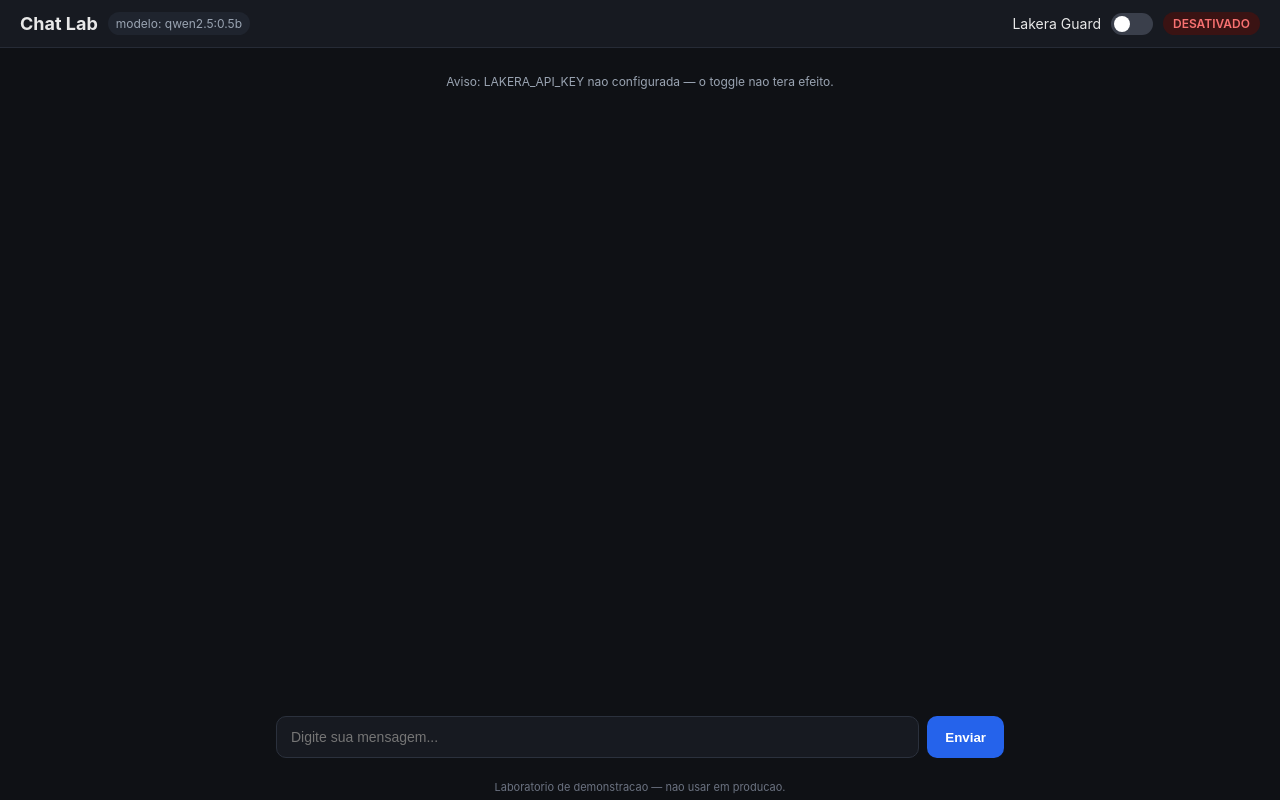
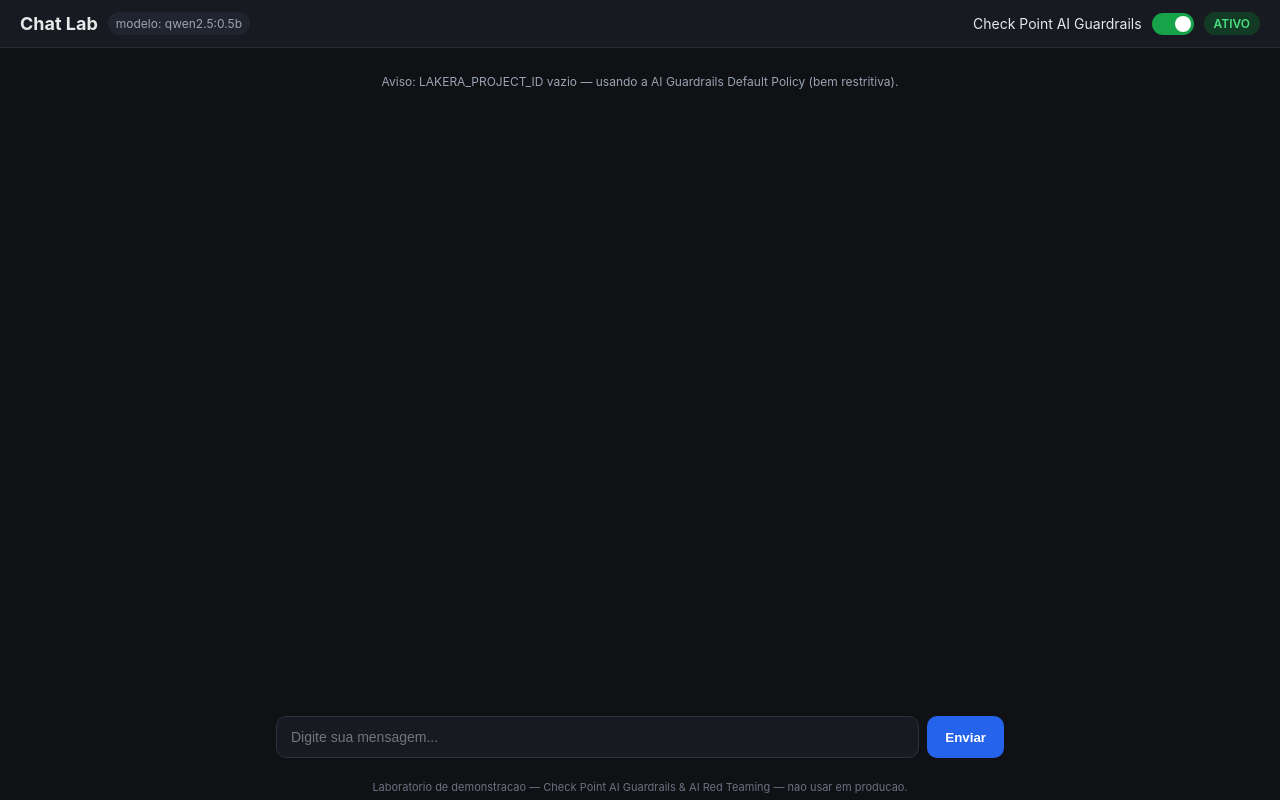
Before and after one commit to gustavoborro/lakera-ollama-chat-lab, a Flask app: page / in a window 1280 px wide. Run offline with Flask 3, Linux system fonts and the light colour scheme.

Commit message:
Integrate Check Point AI Guardrails and add AI Red Teaming procedure
- Fix breakdown parsing (detected/detector_type) per Guard API v2
- Send system prompt with role "system", metadata and project_id
- Show Detect/Enforce mode and request_uuid in the UI
- Retry once on 429/503, keep fail-closed behavior
- Add Bearer-protected /api/redteam/chat (Stateful contract) for AI Red Teaming
- Add Caddyfile exposing only /api/redteam/* over HTTPS and a smoke test script
- Rewrite README with portal setup, protection demo and red teaming scans
- Remove CheckPoint_Installer (2).exe

Co-Authored-By: Claude Opus 5.5 <noreply@anthropic.com>

```diff
--- a/app.py
+++ b/app.py
@@ -1,5 +1,10 @@
+import hmac
 import logging
 import os
+import re
+import threading
+import time
+import uuid
 
 import requests
 from dotenv import load_dotenv
@@ -7,17 +12,35 @@ from flask import Flask, jsonify, render_template, request
 
 load_dotenv()
 
+# --- Ollama (LLM local) ---
 OLLAMA_HOST = os.getenv("OLLAMA_HOST", "http://localhost:11434")
 OLLAMA_MODEL = os.getenv("OLLAMA_MODEL", "qwen2.5:0.5b")
 OLLAMA_TIMEOUT = int(os.getenv("OLLAMA_TIMEOUT", "60"))
 
+# Prompt de sistema do assistente. Ele e enviado ao Ollama e tambem ao
+# AI Guardrails com role "system" (assim ele nao e confundido com um ataque).
+# E o alvo natural dos testes de "system prompt extraction" do AI Red Teaming.
+SYSTEM_PROMPT = os.getenv("SYSTEM_PROMPT", "").strip()
+
+# --- Check Point AI Guardrails (API Lakera Guard v2) ---
+# Endpoints regionais: https://api.lakera.ai (padrao), https://us.api.lakera.ai,
+# https://eu.api.lakera.ai, https://ap-southeast-1.api.lakera.ai
 LAKERA_API_URL = os.getenv("LAKERA_API_URL", "https://api.lakera.ai/v2/guard")
-LAKERA_API_KEY = os.getenv("LAKERA_API_KEY", "")
+LAKERA_API_KEY = os.getenv("LAKERA_API_KEY") or os.getenv("LAKERA_GUARD_API_KEY", "")
 LAKERA_PROJECT_ID = os.getenv("LAKERA_PROJECT_ID", "")
 LAKERA_TIMEOUT = int(os.getenv("LAKERA_TIMEOUT", "10"))
 LAKERA_SCREEN_OUTPUT = os.getenv("LAKERA_SCREEN_OUTPUT", "true").lower() == "true"
+LAKERA_RETRY_STATUS = {429, 503}
 
-MAX_MESSAGE_LENGTH = 4000
+# --- Check Point AI Red Teaming (endpoint dedicado para o scanner) ---
+REDTEAM_API_TOKEN = os.getenv("REDTEAM_API_TOKEN", "")
+REDTEAM_BLOCK_MESSAGE = os.getenv("REDTEAM_BLOCK_MESSAGE", "Sorry, I cannot help with that request.")
+REDTEAM_MIN_TOKEN_LENGTH = 32
+REDTEAM_MAX_SESSIONS = 1000
+REDTEAM_SESSION_TTL = 3600
+SESSION_ID_RE = re.compile(r"^[A-Za-z0-9._:@;=-]{1,128}$")
+
+MAX_MESSAGE_LENGTH = 8000
 MAX_HISTORY_MESSAGES = 20
 
 app = Flask(__name__)
@@ -25,36 +48,116 @@ logging.basicConfig(level=logging.INFO)
 log = app.logger
 
 # Estado do laboratorio em memoria. Valido apenas para 1 processo/worker
-# (ver README: rode com "gunicorn -w 1" ou o servidor de dev do Flask).
+# (ver README: rode com "gunicorn -w 1 --threads N" ou o servidor de dev do Flask).
 STATE = {"lakera_enabled": os.getenv("LAKERA_ENABLED", "true").lower() == "true" and bool(LAKERA_API_KEY)}
 
+# Historico das conversas do AI Red Teaming (contrato "Stateful"), por sessionId.
+REDTEAM_SESSIONS = {}
+REDTEAM_LOCK = threading.Lock()
 
-def call_ollama(messages):
+
+class GuardUnavailable(Exception):
+    pass
+
+
+def with_system_prompt(conversation):
+    if not SYSTEM_PROMPT:
+        return conversation
+    return [{"role": "system", "content": SYSTEM_PROMPT}] + conversation
+
+
+def call_ollama(conversation):
     resp = requests.post(
         f"{OLLAMA_HOST}/api/chat",
-        json={"model": OLLAMA_MODEL, "messages": messages, "stream": False},
+        json={"model": OLLAMA_MODEL, "messages": with_system_prompt(conversation), "stream": False},
         timeout=OLLAMA_TIMEOUT,
     )
     resp.raise_for_status()
     return resp.json()["message"]["content"]
 
 
-def call_lakera_guard(messages):
-    payload = {"messages": messages, "breakdown": True}
+def call_guardrails(conversation, metadata):
+    payload = {
+        "messages": with_system_prompt(conversation),
+        "breakdown": True,
+        "metadata": metadata,
+    }
     if LAKERA_PROJECT_ID:
         payload["project_id"] = LAKERA_PROJECT_ID
     headers = {
         "Authorization": f"Bearer {LAKERA_API_KEY}",
         "Content-Type": "application/json",
     }
-    resp = requests.post(LAKERA_API_URL, json=payload, headers=headers, timeout=LAKERA_TIMEOUT)
-    resp.raise_for_status()
-    return resp.json()
+    for attempt in range(2):
+        try:
+            resp = requests.post(LAKERA_API_URL, json=payload, headers=headers, timeout=LAKERA_TIMEOUT)
+            if resp.status_code in LAKERA_RETRY_STATUS and attempt == 0:
+                time.sleep(1)
+                continue
+            resp.raise_for_status()
+            return resp.json()
+        except (requests.RequestException, ValueError) as exc:
+            if attempt == 0 and isinstance(exc, (requests.ConnectionError, requests.Timeout)):
+                continue
+            raise GuardUnavailable(str(exc)) from exc
+    raise GuardUnavailable("sem resposta valida do AI Guardrails")
 
 
-def flagged_categories(guard_result):
-    breakdown = guard_result.get("breakdown") or []
-    return [item.get("category", item.get("detector", "desconhecido")) for item in breakdown if item.get("flagged")]
+def detected_types(guard_result):
+    seen = []
+    for item in guard_result.get("breakdown") or []:
+        if item.get("detected"):
+            name = item.get("detector_type") or item.get("detector_id") or "desconhecido"
+            if name not in seen:
+                seen.append(name)
+    return seen
+
+
+def screen(stage, conversation, metadata):
+    """Retorna (bloquear, info). Fail-closed se o AI Guardrails nao responder."""
+    try:
+        result = call_guardrails(conversation, metadata)
+    except GuardUnavailable:
+        log.exception("Falha ao chamar o AI Guardrails (%s), bloqueando por seguranca (fail-closed)", stage)
+        return True, {"stage": stage, "categories": ["guardrails_indisponivel"], "mode": None, "request_uuid": None}
+
+    info = {
+        "stage": stage,
+        "categories": detected_types(result),
+        "mode": result.get("action"),
+        "request_uuid": (result.get("metadata") or {}).get("request_uuid"),
+    }
+    if info["categories"]:
+        log.info(
+            "AI Guardrails detectou %s (etapa=%s, modo=%s, request_uuid=%s, origem=%s)",
+            info["categories"], stage, info["mode"], info["request_uuid"], metadata.get("user_id"),
+        )
+    return bool(result.get("flagged")), info
+
+
+def process_turn(conversation, metadata):
+    """Fluxo completo: input -> Guardrails -> Ollama -> Guardrails (output)."""
+    guard_active = STATE["lakera_enabled"] and bool(LAKERA_API_KEY)
+    detections = []
+
+    if guard_active:
+        blocked, info = screen("input", conversation, metadata)
+        if blocked:
+            return {"blocked": True, **info}
+        if info["categories"]:
+            detections.append(info)
+
+    reply_text = call_ollama(conversation)
+
+    if guard_active and LAKERA_SCREEN_OUTPUT:
+        conversation_with_reply = conversation + [{"role": "assistant", "content": reply_text}]
+        blocked, info = screen("output", conversation_with_reply, metadata)
+        if blocked:
+            return {"blocked": True, **info}
+        if info["categories"]:
+            detections.append(info)
+
+    return {"blocked": False, "reply": reply_text, "detections": detections}
 
 
 def sanitize_history(raw_history):
@@ -71,6 +174,11 @@ def sanitize_history(raw_history):
     return cleaned
 
 
+# ---------------------------------------------------------------------------
+# Interface web do laboratorio
+# ---------------------------------------------------------------------------
+
+
 @app.get("/")
 def index():
     return render_template("index.html", model=OLLAMA_MODEL)
@@ -83,6 +191,8 @@ def status():
             "model": OLLAMA_MODEL,
             "lakera_enabled": STATE["lakera_enabled"],
             "lakera_configured": bool(LAKERA_API_KEY),
+            "project_configured": bool(LAKERA_PROJECT_ID),
+            "redteam_enabled": len(REDTEAM_API_TOKEN) >= REDTEAM_MIN_TOKEN_LENGTH,
         }
     )
 
@@ -94,7 +204,7 @@ def toggle():
     if enabled and not LAKERA_API_KEY:
         return jsonify({"error": "LAKERA_API_KEY nao esta configurada no .env"}), 400
     STATE["lakera_enabled"] = enabled
-    log.info("Lakera Guard %s via toggle da interface", "ativado" if enabled else "desativado")
+    log.info("AI Guardrails %s via toggle da interface", "ativado" if enabled else "desativado")
     return jsonify({"enabled": STATE["lakera_enabled"]})
 
 
@@ -109,39 +219,87 @@ def chat():
 
     history = sanitize_history(data.get("history"))
     conversation = history + [{"role": "user", "content": message}]
-
-    lakera_active = STATE["lakera_enabled"] and bool(LAKERA_API_KEY)
-
-    if lakera_active:
-        try:
-            guard_result = call_lakera_guard(conversation)
-        except requests.RequestException:
-            log.exception("Falha ao chamar o Lakera Guard, bloqueando por seguranca (fail-closed)")
-            return jsonify({"blocked": True, "stage": "input", "categories": ["lakera_indisponivel"]})
-
-        if guard_result.get("flagged"):
-            return jsonify({"blocked": True, "stage": "input", "categories": flagged_categories(guard_result)})
+    metadata = {"user_id": "chat-ui", "internal_request_id": uuid.uuid4().hex}
 
     try:
-        reply_text = call_ollama(conversation)
+        result = process_turn(conversation, metadata)
     except requests.RequestException:
         log.exception("Falha ao chamar o Ollama")
         return jsonify({"error": "Nao foi possivel falar com o modelo local (Ollama)."}), 502
+    return jsonify(result)
 
-    if lakera_active and LAKERA_SCREEN_OUTPUT:
-        conversation_with_reply = conversation + [{"role": "assistant", "content": reply_text}]
-        try:
-            guard_result_out = call_lakera_guard(conversation_with_reply)
-        except requests.RequestException:
-            log.exception("Falha ao chamar o Lakera Guard na saida, bloqueando por seguranca (fail-closed)")
-            return jsonify({"blocked": True, "stage": "output", "categories": ["lakera_indisponivel"]})
 
-        if guard_result_out.get("flagged"):
-            return jsonify({"blocked": True, "stage": "output", "categories": flagged_categories(guard_result_out)})
+# ---------------------------------------------------------------------------
+# Endpoint para o Check Point AI Red Teaming (target do tipo "Agent", Stateful)
+#   Request:  {"message": "...", "sessionId": "..." (opcional na 1a chamada)}
+#   Response: {"message": "...", "sessionId": "..."}
+# Autenticacao: Authorization: Bearer <REDTEAM_API_TOKEN>
+# A protecao segue o mesmo switch da interface: rode um scan com o AI Guardrails
+# desligado e outro ligado para comparar os resultados.
+# ---------------------------------------------------------------------------
 
-    return jsonify({"blocked": False, "reply": reply_text})
+
+def redteam_authorized():
+    if len(REDTEAM_API_TOKEN) < REDTEAM_MIN_TOKEN_LENGTH:
+        return False
+    header = request.headers.get("Authorization", "")
+    if not header.startswith("Bearer "):
+        return False
+    return hmac.compare_digest(header[len("Bearer "):].encode(), REDTEAM_API_TOKEN.encode())
+
+
+def redteam_get_history(session_id):
+    now = time.time()
+    with REDTEAM_LOCK:
+        expired = [sid for sid, s in REDTEAM_SESSIONS.items() if now - s["ts"] > REDTEAM_SESSION_TTL]
+        for sid in expired:
+            del REDTEAM_SESSIONS[sid]
+        session = REDTEAM_SESSIONS.get(session_id)
+        return list(session["history"]) if session else []
+
+
+def redteam_save_history(session_id, history):
+    with REDTEAM_LOCK:
+        REDTEAM_SESSIONS[session_id] = {"history": history[-MAX_HISTORY_MESSAGES:], "ts": time.time()}
+        if len(REDTEAM_SESSIONS) > REDTEAM_MAX_SESSIONS:
+            oldest = min(REDTEAM_SESSIONS, key=lambda sid: REDTEAM_SESSIONS[sid]["ts"])
+            del REDTEAM_SESSIONS[oldest]
+
+
+@app.post("/api/redteam/chat")
+def redteam_chat():
+    if len(REDTEAM_API_TOKEN) < REDTEAM_MIN_TOKEN_LENGTH:
+        return jsonify({"error": "endpoint de red teaming desabilitado (REDTEAM_API_TOKEN ausente ou curto)"}), 503
+    if not redteam_authorized():
+        return jsonify({"error": "nao autorizado"}), 401
+
+    data = request.get_json(silent=True) or {}
+    message = data.get("message")
+    if not isinstance(message, str) or not message.strip():
+        return jsonify({"error": "campo 'message' obrigatorio"}), 400
+    message = message.strip()[:MAX_MESSAGE_LENGTH]
+
+    session_id = data.get("sessionId")
+    if session_id is None or session_id == "":
+        session_id = uuid.uuid4().hex
+    elif not isinstance(session_id, str) or not SESSION_ID_RE.match(session_id):
+        return jsonify({"error": "sessionId invalido"}), 400
+
+    history = redteam_get_history(session_id)
+    conversation = history + [{"role": "user", "content": message}]
+    metadata = {"user_id": "ai-red-teaming", "session_id": session_id, "internal_request_id": uuid.uuid4().hex}
+
+    try:
+        result = process_turn(conversation, metadata)
+    except requests.RequestException:
+        log.exception("Falha ao chamar o Ollama (red teaming)")
+        return jsonify({"error": "modelo local indisponivel"}), 502
+
+    reply = REDTEAM_BLOCK_MESSAGE if result["blocked"] else result["reply"]
+    redteam_save_history(session_id, conversation + [{"role": "assistant", "content": reply}])
+    return jsonify({"message": reply, "sessionId": session_id})
 
 
 if __name__ == "__main__":
     port = int(os.getenv("PORT", "5000"))
-    app.run(host="0.0.0.0", port=port)
+    app.run(host="0.0.0.0", port=port, threaded=True)
--- a/static/script.js
+++ b/static/script.js
@@ -7,12 +7,29 @@ const stateEl = document.getElementById("lakera-state");
 let history = [];
 let lakeraConfigured = false;
 
-function addMessage(role, text) {
+function addMessage(role, text, trace) {
   const div = document.createElement("div");
   div.className = `msg ${role}`;
   div.textContent = text;
+  if (trace) {
+    const span = document.createElement("span");
+    span.className = "trace";
+    span.textContent = trace;
+    div.appendChild(span);
+  }
   messagesEl.appendChild(div);
   messagesEl.scrollTop = messagesEl.scrollHeight;
+}
+
+function etapaLabel(stage) {
+  return stage === "output" ? "na resposta do modelo" : "na sua mensagem";
+}
+
+function traceLabel(info) {
+  const parts = [];
+  if (info.mode) parts.push(`modo: ${info.mode}`);
+  if (info.request_uuid) parts.push(`request_uuid: ${info.request_uuid}`);
+  return parts.join(" | ");
 }
 
 function renderLakeraState(enabled) {
@@ -28,6 +45,11 @@ async function loadStatus() {
   renderLakeraState(data.lakera_enabled);
   if (!lakeraConfigured) {
     addMessage("system", "Aviso: LAKERA_API_KEY nao configurada — o toggle nao tera efeito.");
+  } else if (!data.project_configured) {
+    addMessage("system", "Aviso: LAKERA_PROJECT_ID vazio — usando a AI Guardrails Default Policy (bem restritiva).");
+  }
+  if (data.redteam_enabled) {
+    addMessage("system", "Endpoint do AI Red Teaming habilitado em /api/redteam/chat. O switch acima tambem vale para os scans.");
   }
 }
 
@@ -41,15 +63,15 @@ switchEl.addEventListener("change", async () => {
     });
     const data = await resp.json();
     if (!resp.ok) {
-      addMessage("system", `Nao foi possivel alterar o Lakera Guard: ${data.error}`);
+      addMessage("system", `Nao foi possivel alterar o AI Guardrails: ${data.error}`);
       switchEl.checked = !desired;
       return;
     }
     renderLakeraState(data.enabled);
-    addMessage("system", `Lakera Guard ${data.enabled ? "ativado" : "desativado"}.`);
+    addMessage("system", `AI Guardrails ${data.enabled ? "ativado" : "desativado"}.`);
   } catch (err) {
     switchEl.checked = !desired;
-    addMessage("system", "Erro de rede ao alterar o Lakera Guard.");
+    addMessage("system", "Erro de rede ao alterar o AI Guardrails.");
   }
 });
 
@@ -77,9 +99,21 @@ formEl.addEventListener("submit", async (event) => {
 
     if (data.blocked) {
       const categorias = (data.categories || []).join(", ") || "motivo nao especificado";
-      const etapa = data.stage === "output" ? "na resposta do modelo" : "na sua mensagem";
-      addMessage("blocked", `Bloqueado pelo Lakera Guard ${etapa}. Categorias: ${categorias}`);
+      addMessage(
+        "blocked",
+        `Bloqueado pelo Check Point AI Guardrails ${etapaLabel(data.stage)}. Detectores: ${categorias}`,
+        traceLabel(data)
+      );
       return;
+    }
+
+    // Projeto em modo Detect: nada e bloqueado, mas as deteccoes aparecem aqui e no portal.
+    for (const det of data.detections || []) {
+      addMessage(
+        "detected",
+        `Detectado ${etapaLabel(det.stage)} (sem bloqueio): ${det.categories.join(", ")}`,
+        traceLabel(det)
+      );
     }
 
     history.push({ role: "user", content: text });
--- a/static/style.css
+++ b/static/style.css
@@ -196,3 +196,19 @@ input:checked + .slider::before {
   color: #6b7280;
   padding: 6px;
 }
+
+.msg.detected {
+  align-self: flex-start;
+  background: #3a2f13;
+  color: #fcd34d;
+  border: 1px solid #78591d;
+  font-size: 13px;
+}
+
+.msg .trace {
+  display: block;
+  margin-top: 4px;
+  font-size: 11px;
+  opacity: 0.75;
+  font-family: ui-monospace, Consolas, monospace;
+}
--- a/templates/index.html
+++ b/templates/index.html
@@ -3,7 +3,7 @@
 <head>
   <meta charset="utf-8" />
   <meta name="viewport" content="width=device-width, initial-scale=1" />
-  <title>Chat Lab — Ollama + Lakera Guard</title>
+  <title>Chat Lab — Ollama + Check Point AI Guardrails</title>
   <link rel="stylesheet" href="{{ url_for('static', filename='style.css') }}" />
 </head>
 <body>
@@ -13,7 +13,7 @@
       <span class="model-badge" id="model-badge">modelo: {{ model }}</span>
     </div>
     <div class="lakera-toggle">
-      <span>Lakera Guard</span>
+      <span>Check Point AI Guardrails</span>
       <label class="switch">
         <input type="checkbox" id="lakera-switch" />
         <span class="slider"></span>
@@ -37,7 +37,7 @@
   </main>
 
   <footer class="footer-note">
-    Laboratorio de demonstracao — nao usar em producao.
+    Laboratorio de demonstracao — Check Point AI Guardrails &amp; AI Red Teaming — nao usar em producao.
   </footer>
 
   <script src="{{ url_for('static', filename='script.js') }}"></script>
```
Also changed, not shown: README.md, 5 other files.
